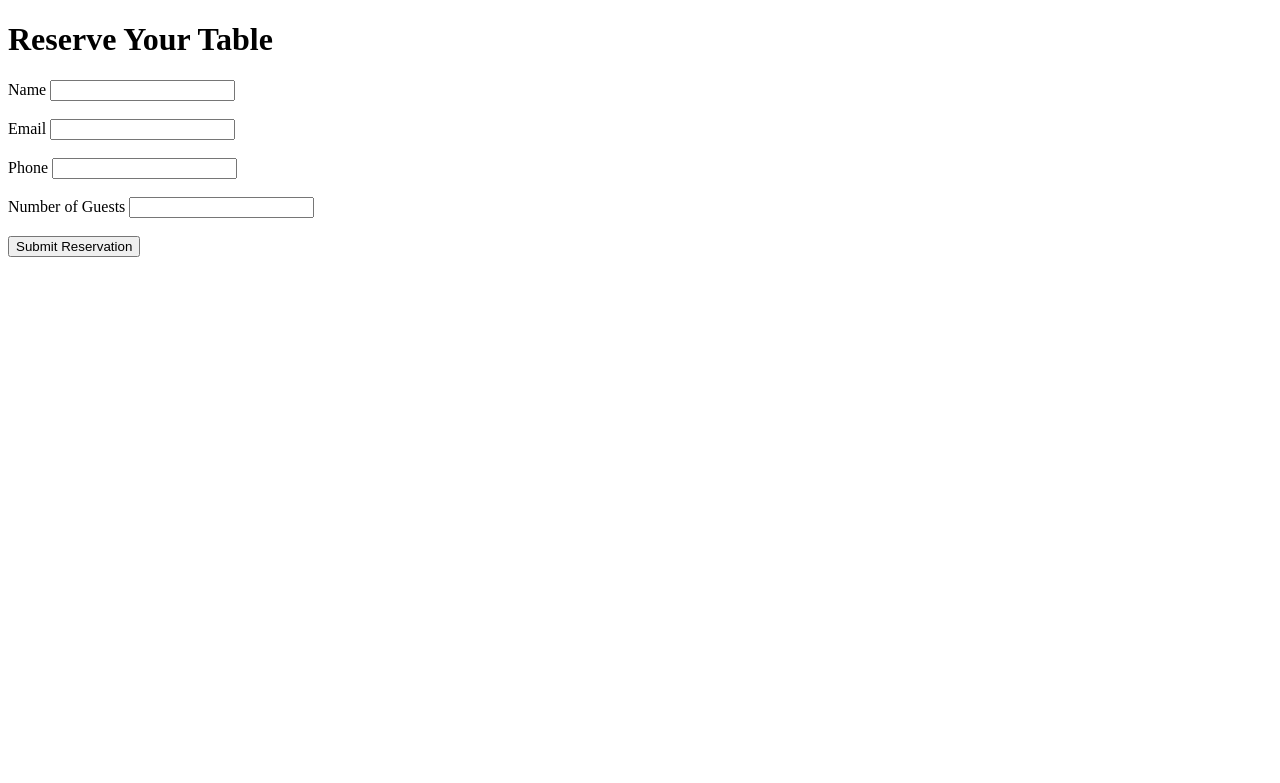
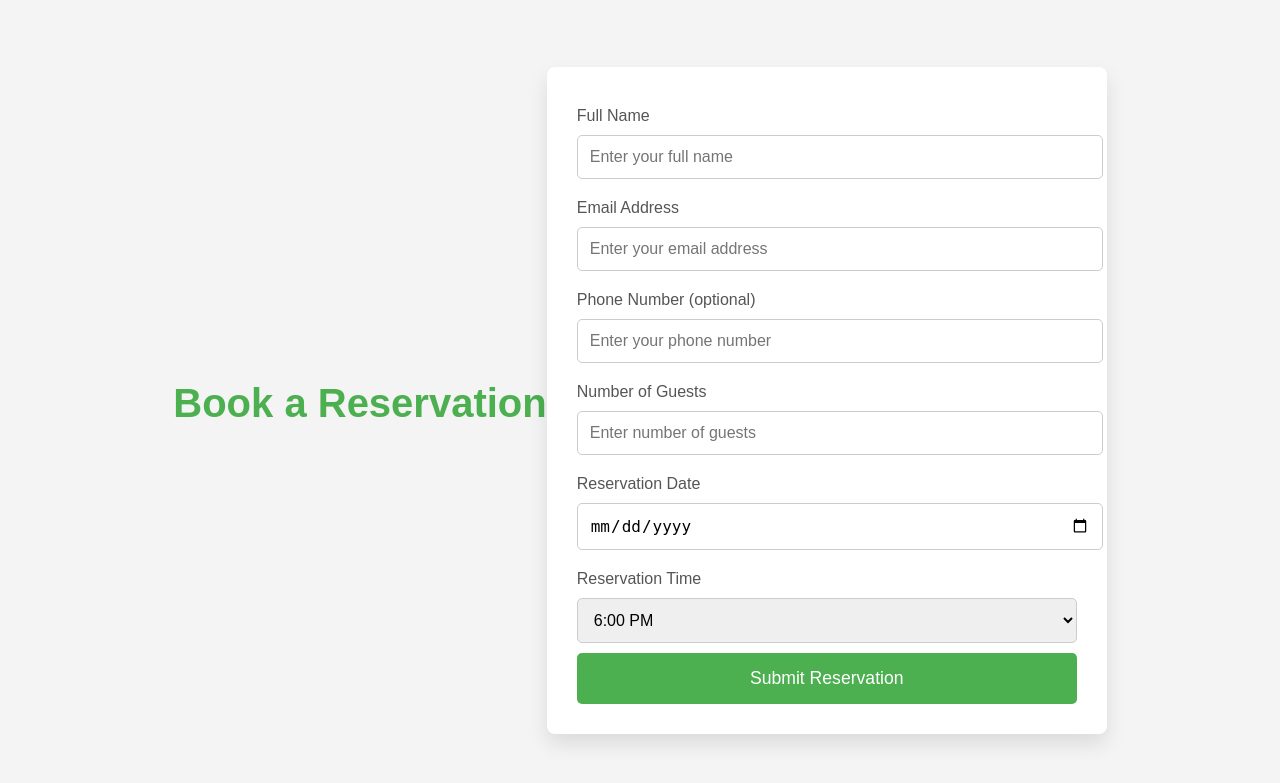
Before and after one commit to rotss2/DineTable, a Python web app: template templates/public_reserve.html in a window 1280 px wide. Shown: the top 783 px of the page. Run offline with Jinja, Linux system fonts and the light colour scheme; the template is opened without the code that fills it, so the values that code supplies are empty.

Commit message:
Update public_reserve.html

```diff
--- a/templates/public_reserve.html
+++ b/templates/public_reserve.html
@@ -3,24 +3,47 @@
 <head>
     <meta charset="UTF-8">
     <meta name="viewport" content="width=device-width, initial-scale=1.0">
-    <title>Reserve a Table</title>
+    <title>Reserve Your Table</title>
+    <link rel="stylesheet" href="{{ url_for('static', filename='styles.css') }}">
 </head>
 <body>
-    <h1>Reserve Your Table</h1>
-    <form method="POST">
-        <label for="name">Name</label>
-        <input type="text" id="name" name="name" required><br><br>
+    <h1>Book a Reservation</h1>
 
-        <label for="email">Email</label>
-        <input type="email" id="email" name="email" required><br><br>
+    <form action="{{ url_for('public_reserve') }}" method="POST">
+        <!-- Flash Messages -->
+        {% with messages = get_flashed_messages(with_categories=true) %}
+            {% if messages %}
+                {% for category, message in messages %}
+                    <div class="flash {{ category }}">{{ message }}</div>
+                {% endfor %}
+            {% endif %}
+        {% endwith %}
 
-        <label for="phone">Phone</label>
-        <input type="text" id="phone" name="phone" required><br><br>
+        <label for="name">Full Name</label>
+        <input type="text" id="name" name="name" required placeholder="Enter your full name">
+
+        <label for="email">Email Address</label>
+        <input type="email" id="email" name="email" required placeholder="Enter your email address">
+
+        <label for="phone">Phone Number (optional)</label>
+        <input type="text" id="phone" name="phone" placeholder="Enter your phone number">
 
         <label for="guests">Number of Guests</label>
-        <input type="number" id="guests" name="guests" required><br><br>
+        <input type="number" id="guests" name="guests" required placeholder="Enter number of guests">
+
+        <label for="date">Reservation Date</label>
+        <input type="date" id="date" name="date" required>
+
+        <label for="time">Reservation Time</label>
+        <select id="time" name="time" required>
+            <option value="6:00 PM">6:00 PM</option>
+            <option value="7:00 PM">7:00 PM</option>
+            <option value="8:00 PM">8:00 PM</option>
+            <option value="9:00 PM">9:00 PM</option>
+        </select>
 
         <button type="submit">Submit Reservation</button>
     </form>
+
 </body>
 </html>
```
